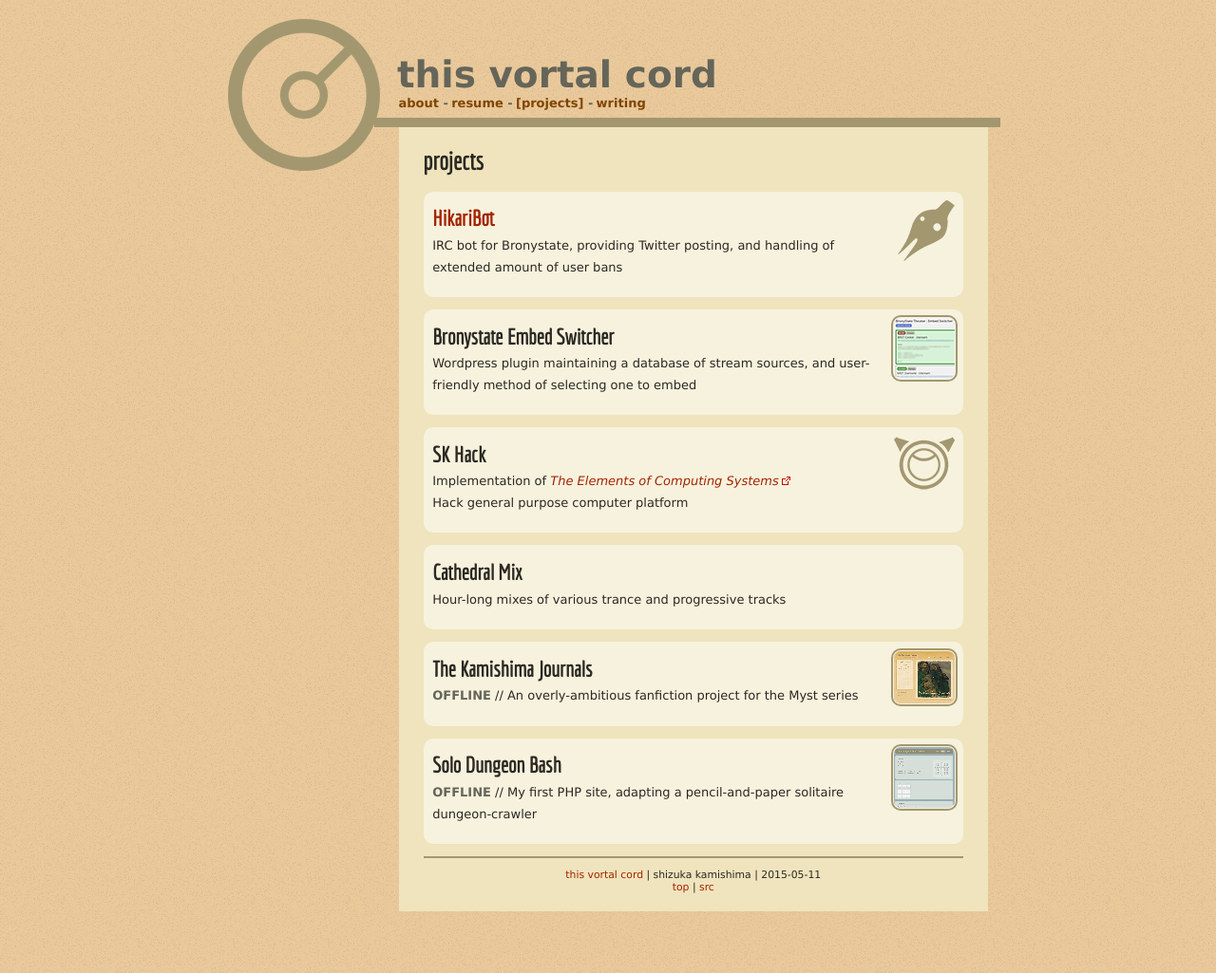
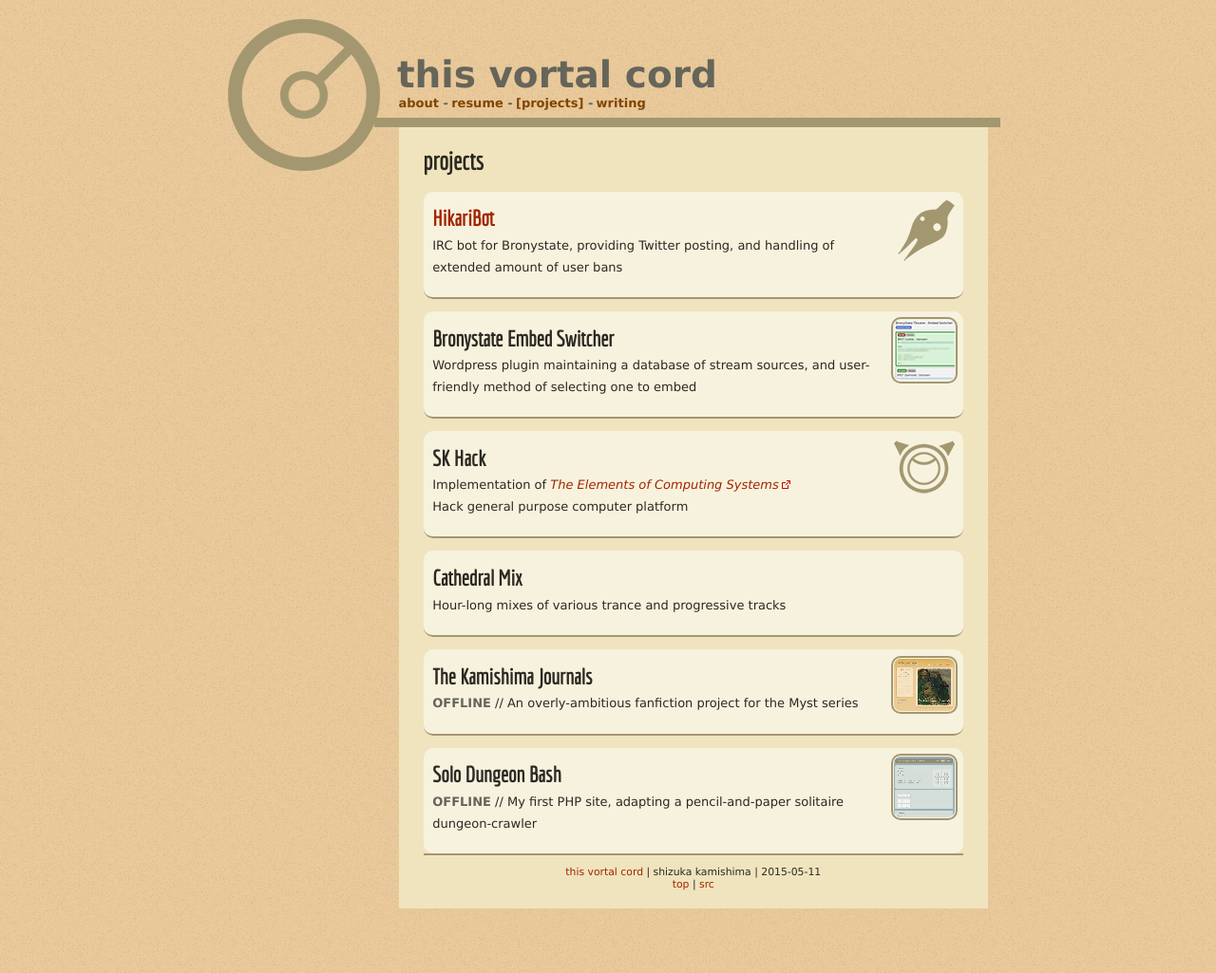
Before and after one commit to shizuka/shizuka.github.io, a Jekyll site: the page built from projects/index.md, in a window 1280 px wide. Shown: the whole page at 95% size. Built offline with Jekyll 4.4.1, drawn with Linux system fonts in a browser that asks for light colours; nearby versions of some CDN libraries; some web fonts are replaced.

Commit message:
split content into sections by magic tag
`=====` on its own line becomes `<p>=====</p>', split the whole content
on that and wrap the elements in `<section>`s

```diff
--- a/_config.yml
+++ b/_config.yml
@@ -22,10 +22,6 @@ defaults:
     values:
       layout: "page"
       author: "Shizuka Kamishima"
-      yahAbt: false
-      yahPrj: false
-      yahWrk: false
-      yahLit: false
   -
     scope:
       path: "about"
--- a/_includes/contentwrapper.html
+++ b/_includes/contentwrapper.html
@@ -1,6 +1,11 @@
         <div id="contentwrapper">
           <article>
-            {{ content }}
+            {% assign sections = content | split:"<p>=====</p>" %}
+            {% for sectioncontent in sections %}
+            <section>
+              {{ sectioncontent }}
+            </section>
+            {% endfor %}
           </article>
           <footer>
             <a href="{{ site.github.repository_url }}" class="noext">this vortal cord</a> | shizuka kamishima | {% if page.date %}{{ page.date }}{% else %}{{ site.time | date: "%F" }}{% endif %}<br/>
--- a/assets/css/main.scss
+++ b/assets/css/main.scss
@@ -137,7 +137,16 @@ header {
 }
 
 article {
-  //do we even need this anymore?
+  section {
+    clear: both;
+    border-bottom: $color-border solid 2px;
+    margin-bottom: 1em;
+
+    &:last-child {
+      border: none;
+      margin-bottom: 0;
+    }
+  }
 }
 
 hr {
```
Also changed, not shown: projects/markup.md (+2 -2 lines).
